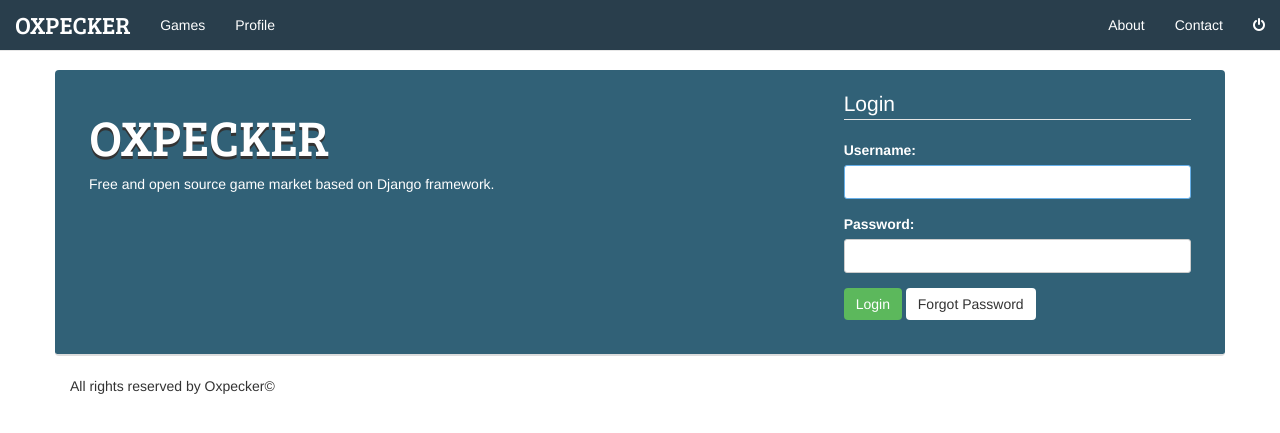
After one commit to Mortezaipo/Oxpecker, a Django app: page /login/ in a window 1280 px wide. The commit adds this page. Shown: the top 433 px of the page. Run offline with Django 3.2, Linux system fonts and the light colour scheme; parts of the project's set-up code (start-up, migrations or seed data) failed here and were passed over; some libraries are stand-ins or nearby versions.

Commit message:
Add login and logout parts.

```diff
--- a/oxpecker/urls.py
+++ b/oxpecker/urls.py
@@ -15,8 +15,14 @@ Including another URLconf
 """
 from django.conf.urls import url
 from licenses import views as license_views
+from django.contrib.auth.views import login, logout_then_login
 
 urlpatterns = [
+    #Authentication
+    url(r'^login/$', login, name="login"),
+    url(r'^logout/$', logout_then_login, name="logout"),
+
+    # License
     url(r'^licenses/$', license_views.index, name="licenses_index"),
     url(r'^licenses/new$', license_views.new, name="licenses_new"),
     url(r'^licenses/(?P<lid>\d+)/destroy$', license_views.destroy, name="licenses_destroy"),
--- a/static/css/extra.css
+++ b/static/css/extra.css
@@ -33,10 +33,21 @@ body
   color: #FFF !important;
 }
 
+.navbar-brand,
+.head-s1
+{
+  font-family: 'Bree Serif', serif !important;
+}
+
 .navbar-brand
 {
-  font-family: 'Bree Serif', serif !important;
   font-size: x-large;
+}
+
+.head-s1
+{
+  font-size: 50px;
+  text-shadow: 0px 3px #333;
 }
 
 .btn
@@ -54,3 +65,14 @@ body
   border-radius: 3px !important;
   box-shadow: none !important;
 }
+
+.well-s1
+{
+  background-color: #316177 !important;
+}
+
+.well-s1,
+.well-s1 legend
+{
+  color: #FFF !important;
+}
--- /dev/null
+++ b/templates/registration/login.html
@@ -0,0 +1,34 @@
+{% extends 'layouts/base_s2.html' %}
+
+{% block title %}Login{% endblock %}
+
+{% block body %}
+
+{% load widget_tweaks %}
+<div class="col-md-8">
+    <h1 class="head-s1">OXPECKER</h1>
+    <p>
+        Free and open source game market based on Django framework.
+    </p>
+</div>
+<div class="col-md-4">
+    <fieldset>
+        <legend>Login</legend>
+        <form method="post" action="">{% csrf_token %}
+            <div class="form-group">
+                {{form.username.label_tag}} {% if form.username.errors %}<label class="label label-danger">{{form.username.errors.as_text}}</label>{% endif %}
+                {{form.username|add_class:"form-control"}}
+            </div>
+            <div class="form-group">
+                {{form.password.label_tag}} {% if form.password.errors %}<label class="label label-danger">{{form.password.errors.as_text}}</label>{% endif %}
+                {{form.password|add_class:"form-control"}}
+            </div>
+            <div class="form-group">
+                <button type="submit" class="btn btn-success">Login</button>
+                <a href="#" class="btn btn-default">Forgot Password</a>
+            </div>
+        </form>
+    </fieldset>
+</div>
+
+{% endblock %}
```
